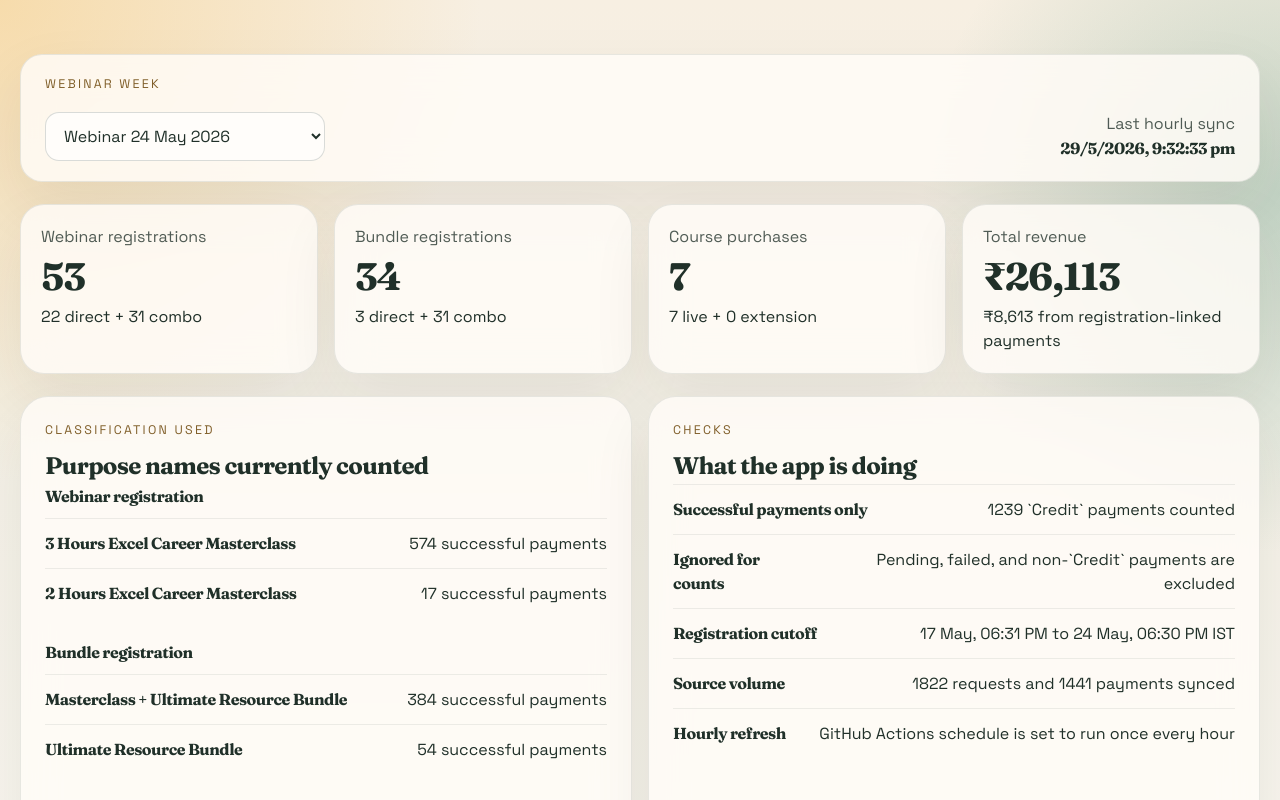
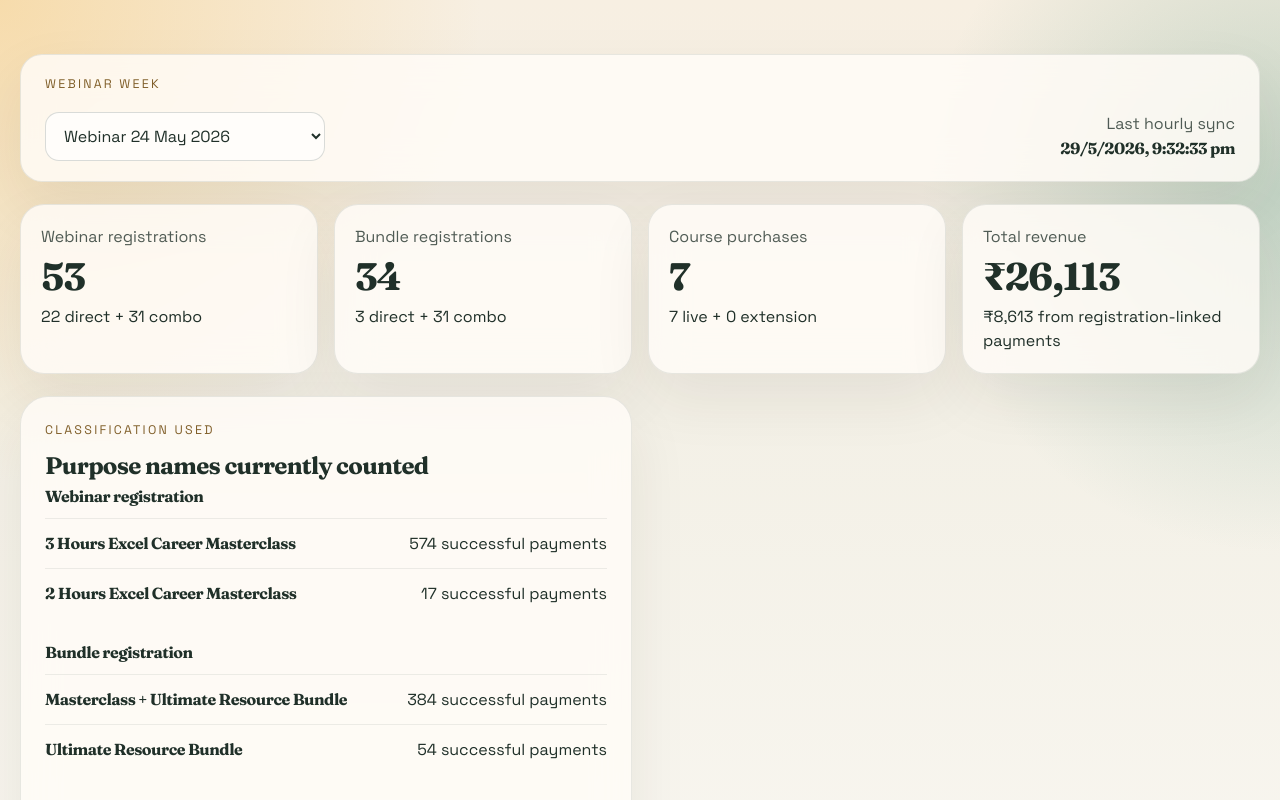
Before and after one commit to abhishek-dungen/Instamojo-Analysis, a React (Vite) app: page / in a window 1280 px wide. Shown: the top 800 px of the page. Built offline with nearby package versions, Linux system fonts and the light colour scheme.

Commit message:
Remove dashboard checks panel

```diff
--- a/src/App.tsx
+++ b/src/App.tsx
@@ -158,33 +158,6 @@ function App() {
             ))}
           </div>
         </article>
-
-        <article className="glass-card">
-          <p className="section-label">Checks</p>
-          <h2>What the app is doing</h2>
-          <div className="rule-group">
-            <div className="rule-row">
-              <strong>Successful payments only</strong>
-              <span>{data.source.successfulPaymentCount} `Credit` payments counted</span>
-            </div>
-            <div className="rule-row">
-              <strong>Ignored for counts</strong>
-              <span>Pending, failed, and non-`Credit` payments are excluded</span>
-            </div>
-            <div className="rule-row">
-              <strong>Registration cutoff</strong>
-              <span>{selected.registrationWindow}</span>
-            </div>
-            <div className="rule-row">
-              <strong>Source volume</strong>
-              <span>{data.source.paymentRequestCount} requests and {data.source.paymentCount} payments synced</span>
-            </div>
-            <div className="rule-row">
-              <strong>Hourly refresh</strong>
-              <span>GitHub Actions schedule is set to run once every hour</span>
-            </div>
-          </div>
-        </article>
       </section>
     </main>
   )
```
